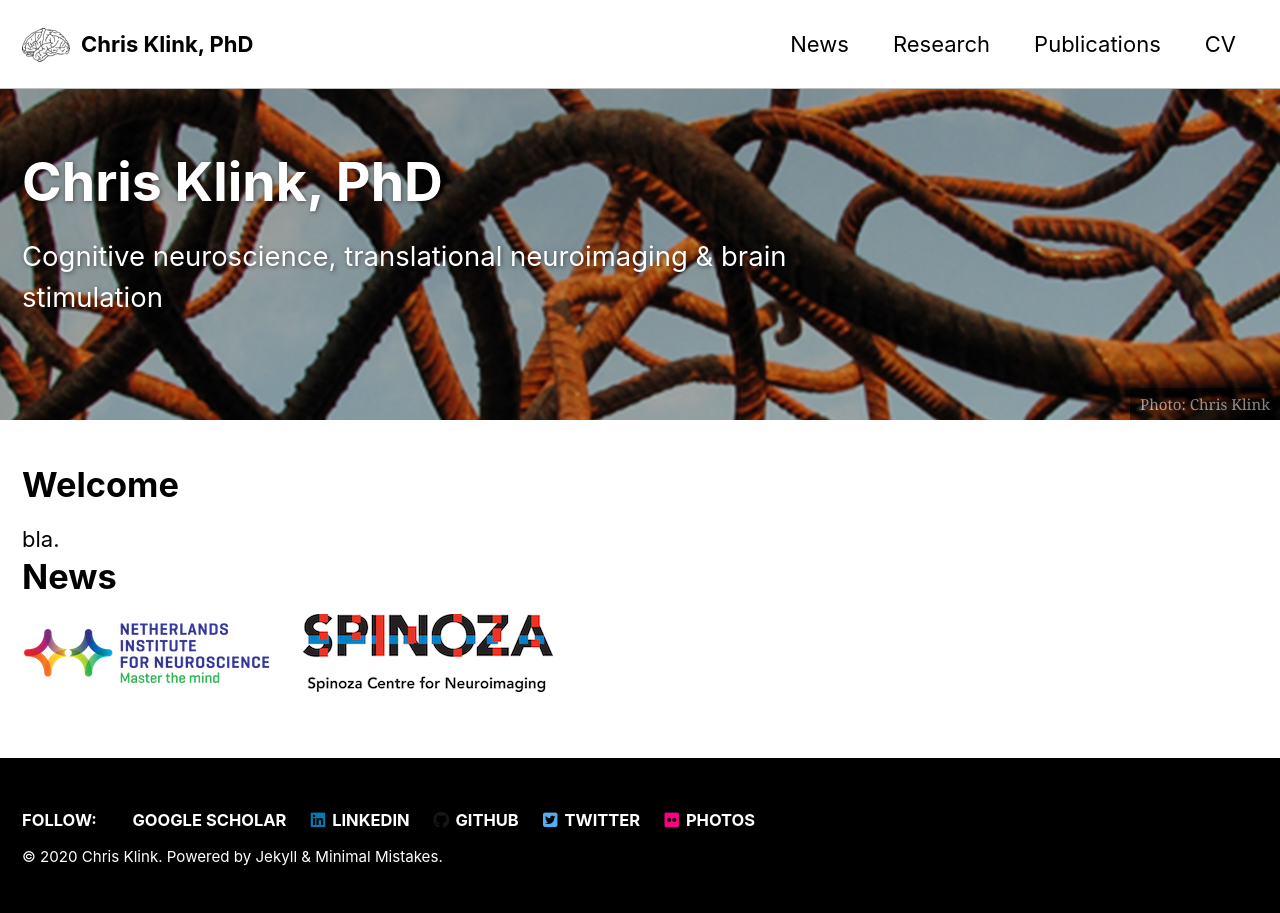
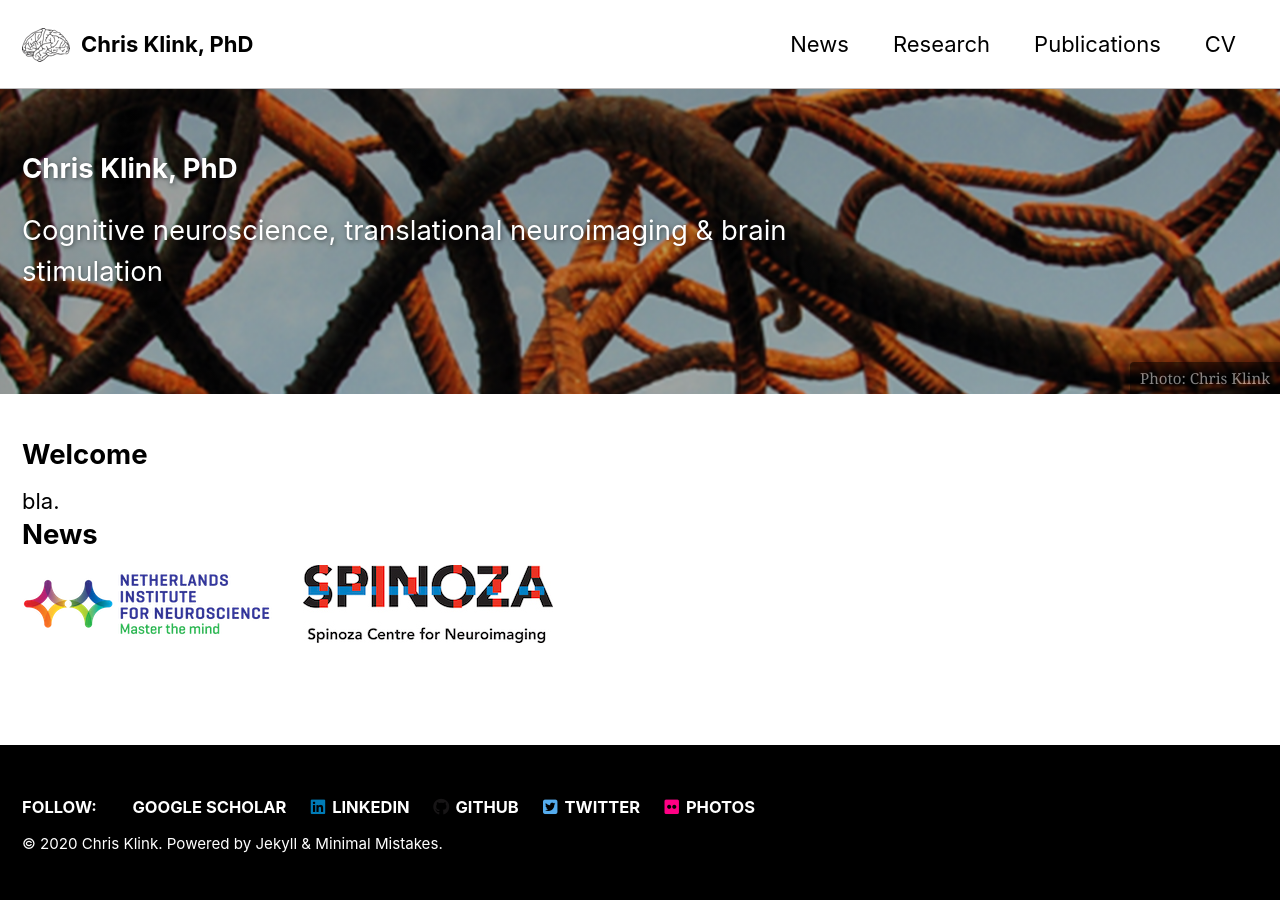
Before and after one commit to pcklink/pcklink.github.io, a Jekyll site: the page built from index.html, in a window 1280 px wide. Built offline with Jekyll 4.4.1, drawn with Linux system fonts in a browser that asks for light colours; cached includes are drawn as plain includes; nearby versions of some CDN libraries; the list of posts is cut into pages by our own code.

Commit message:
Update _variables.scss

```diff
--- a/_sass/minimal-mistakes/_variables.scss
+++ b/_sass/minimal-mistakes/_variables.scss
@@ -34,9 +34,12 @@ $header-font-family: $sans-serif !default;
 $caption-font-family: $serif !default;
 
 /* type scale */
-$type-size-1: 2.441em !default; // ~39.056px
-$type-size-2: 1.953em !default; // ~31.248px
-$type-size-3: 1.563em !default; // ~25.008px
+//$type-size-1: 2.441em !default; // ~39.056px
+//$type-size-2: 1.953em !default; // ~31.248px
+//$type-size-3: 1.563em !default; // ~25.008px
+$type-size-1: 1.25em !default; // ~39.056px
+$type-size-2: 1.25em !default; // ~31.248px
+$type-size-3: 1.25em !default; // ~25.008px
 $type-size-4: 1.25em !default; // ~20px
 $type-size-5: 1em !default; // ~16px
 $type-size-6: 0.75em !default; // ~12px
```
